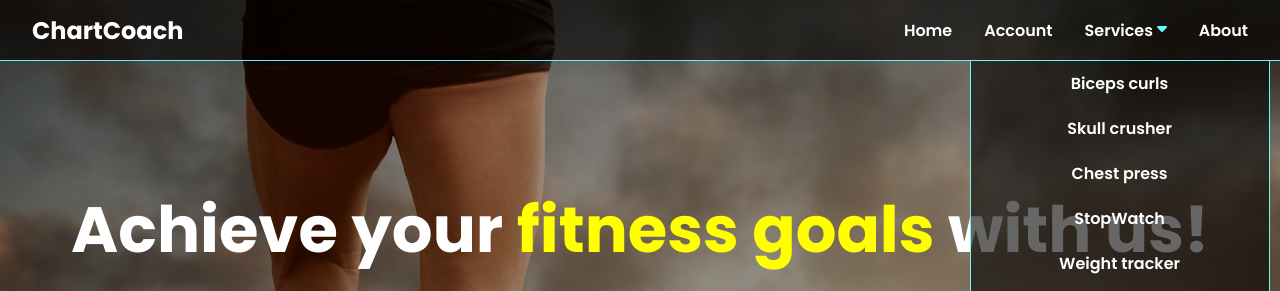
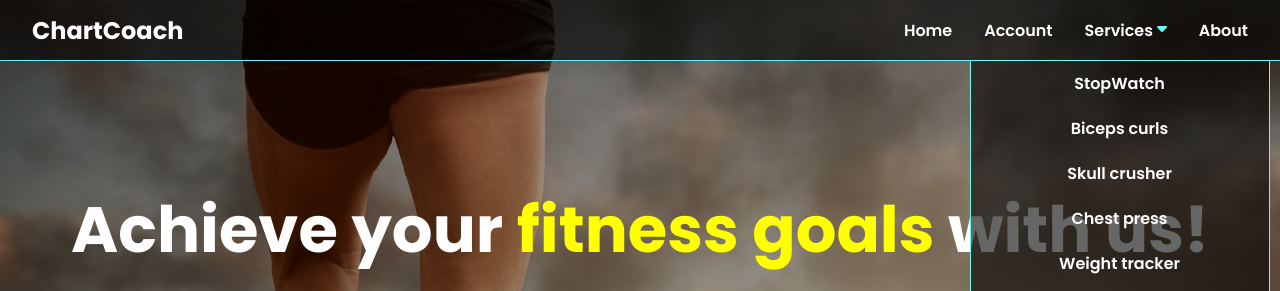
Before and after one commit to MarkoP00/GymCoach, a Vue app: page /set-user in a window 1280 px wide. Both pictures are taken after a click on the item "Services". Shown: the top 291 px of the page. Built offline with nearby package versions, Linux system fonts and the light colour scheme.

Commit message:
Update TheHeader.vue

```diff
--- a/src/components/TheHeader.vue
+++ b/src/components/TheHeader.vue
@@ -15,6 +15,9 @@
                 <Transition name="fade">
                     <ul class="submenu" v-if="submenuVisible" @click.stop>
                       <li>
+                        <router-link to="/stop-watch">StopWatch</router-link>
+                      </li>
+                      <li>
                         <router-link to="/biceps">Biceps curls</router-link>
                       </li>
                       <li>
@@ -22,9 +25,6 @@
                       </li>
                       <li>
                         <router-link to="/chest">Chest press</router-link>
-                      </li>
-                      <li>
-                        <router-link to="/stop-watch">StopWatch</router-link>
                       </li>
                         <li>
                           <router-link to="/weight">Weight tracker</router-link>
@@ -51,7 +51,7 @@
         <div v-if="dropDownMenuVisible" class="dropDown">
           <li><router-link to="/starting-page">Home</router-link></li>
           <li><router-link to="/about">About</router-link></li>
-            <li @click="toggleSubmenu"><a href="#">Services <svg style="height: 16px; margin-left: 2px; " xmlns="http://www.w3.org/2000/svg" viewBox="0 0 320 512"><path fill="#66fcf1" d="M137.4 374.6c12.5 12.5 32.8 12.5 45.3 0l128-128c9.2-9.2 11.9-22.9 6.9-34.9s-16.6-19.8-29.6-19.8L32 192c-12.9 0-24.6 7.8-29.6 19.8s-2.2 25.7 6.9 34.9l128 128z"/></svg></a>
+            <li @click="toggleSubmenu"><a href="#" @click.prevent>Services <svg style="height: 16px; margin-left: 2px; " xmlns="http://www.w3.org/2000/svg" viewBox="0 0 320 512"><path fill="#66fcf1" d="M137.4 374.6c12.5 12.5 32.8 12.5 45.3 0l128-128c9.2-9.2 11.9-22.9 6.9-34.9s-16.6-19.8-29.6-19.8L32 192c-12.9 0-24.6 7.8-29.6 19.8s-2.2 25.7 6.9 34.9l128 128z"/></svg></a>
               <ul class="submenu" v-if="submenuVisible" @click.stop>
                       <li>
                         <router-link to="/biceps">Biceps curls</router-link>
```
